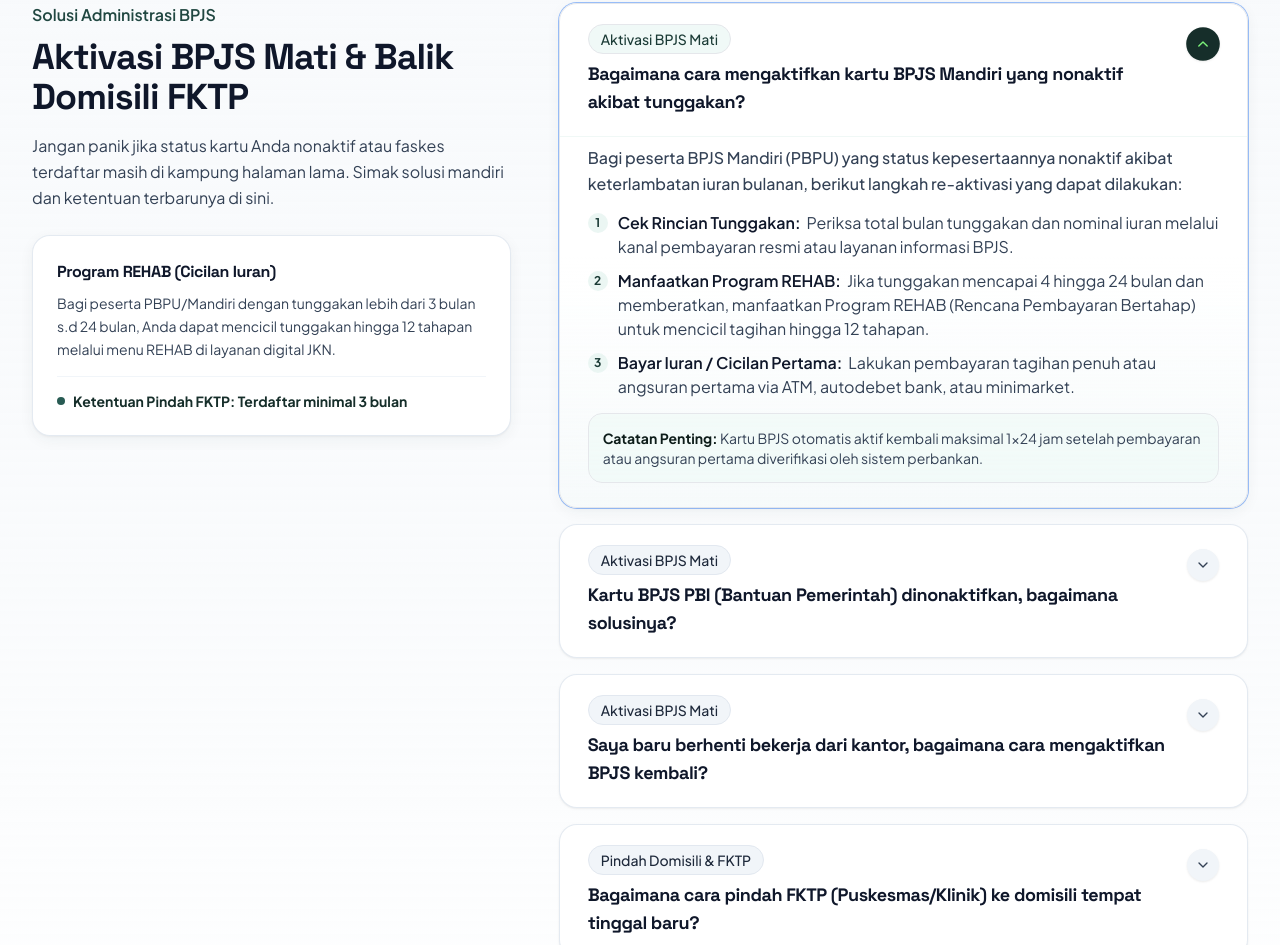
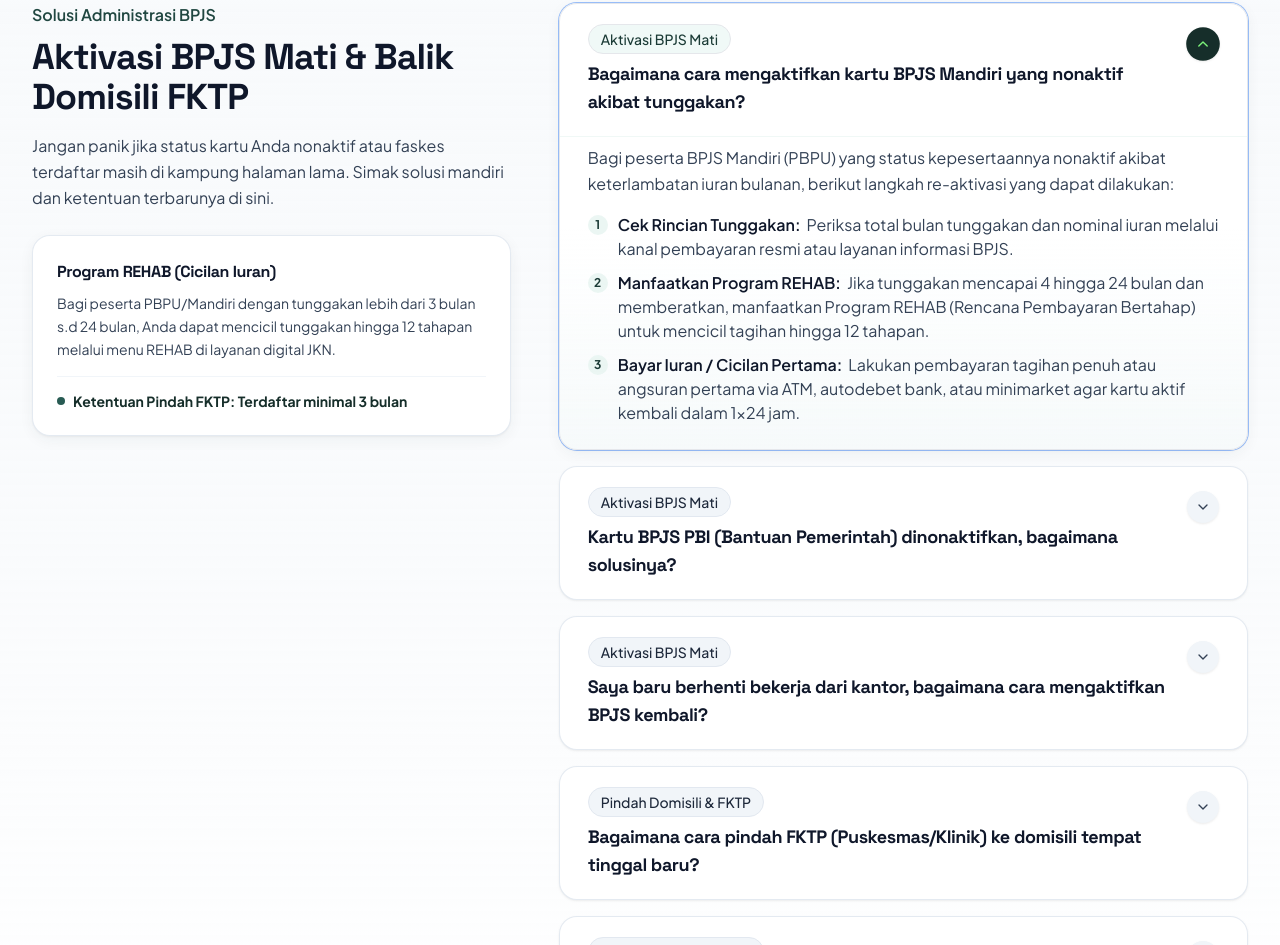
Before and after one commit to zaki-ramadhan/web_kkn, a React (Vite) app: page / in a window 1280 px wide. Shown: the part 5429-6374 px from the top of the page. Built offline with nearby package versions, Linux system fonts and the light colour scheme.

Commit message:
style: hapus boks catatan penting dari accordion dan integrasikan informasi secara alami ke dalam poin langkah

```diff
--- a/src/components/AccordionItem.jsx
+++ b/src/components/AccordionItem.jsx
@@ -49,19 +49,19 @@
       </button>
 
       {isOpen && (
-        <div className="px-6 sm:px-7 pb-6 pt-2 text-slate-800 text-sm sm:text-base leading-relaxed border-t border-brand-100/60 font-normal space-y-3.5">
+        <div className="px-6 sm:px-7 pb-6 pt-2 text-slate-800 text-sm sm:text-base leading-relaxed border-t border-brand-100/60 font-normal space-y-3">
           {typeof answer === 'string' ? (
             <p>{answer}</p>
           ) : (
             <>
               {answer.intro && (
-                <p className="text-slate-700 font-medium leading-relaxed">
+                <p className="text-slate-700 leading-relaxed font-normal">
                   {answer.intro}
                 </p>
               )}
 
               {answer.list && answer.list.length > 0 && (
-                <ul className="space-y-2.5 my-2">
+                <ul className="space-y-2.5 pt-1">
                   {answer.list.map((item, idx) => (
                     <li key={idx} className="flex items-start gap-2.5">
                       <span className="w-5 h-5 rounded-full bg-brand-100/80 text-brand-850 font-bold text-xs flex items-center justify-center shrink-0 mt-0.5">
@@ -79,13 +79,6 @@
                   ))}
                 </ul>
               )}
-
-              {answer.note && (
-                <div className="mt-3 p-3.5 rounded-xl bg-brand-50/70 border border-brand-200/70 text-xs sm:text-sm text-slate-700 leading-relaxed font-normal">
-                  <strong className="text-brand-950 font-bold">Catatan Penting: </strong>
-                  {answer.note}
-                </div>
-              )}
             </>
           )}
         </div>
--- a/src/data/bpjsData.js
+++ b/src/data/bpjsData.js
@@ -236,10 +236,9 @@
         },
         {
           title: 'Bayar Iuran / Cicilan Pertama',
-          text: 'Lakukan pembayaran tagihan penuh atau angsuran pertama via ATM, autodebet bank, atau minimarket.',
+          text: 'Lakukan pembayaran tagihan penuh atau angsuran pertama via ATM, autodebet bank, atau minimarket agar kartu aktif kembali dalam 1x24 jam.',
         },
       ],
-      note: 'Kartu BPJS otomatis aktif kembali maksimal 1x24 jam setelah pembayaran atau angsuran pertama diverifikasi oleh sistem perbankan.',
     },
   },
   {
@@ -262,7 +261,6 @@
           text: 'Jika membutuhkan pelayanan medis mendesak dan mampu secara ekonomi, Anda dapat beralih sementara ke BPJS Mandiri Kelas 3 (Rp 35.000/bulan).',
         },
       ],
-      note: 'Pengaktifan kembali PBI bansos sepenuhnya bergantung pada penetapan kuota Kemensos RI dan verifikasi Dinas Sosial setempat.',
     },
   },
   {
@@ -282,10 +280,9 @@
         },
         {
           title: 'Pembayaran Iuran Pertama',
-          text: 'Lakukan pembayaran iuran pertama untuk mengaktifkan kembali kartu secara langsung tanpa masa tunggu 14 hari.',
+          text: 'Lakukan pembayaran iuran pertama dalam kurun waktu 30 hari untuk mengaktifkan kembali kartu secara langsung tanpa masa tunggu.',
         },
       ],
-      note: 'Pastikan pengalihan segmen dilakukan dalam kurun waktu 30 hari sejak tanggal nonaktif dari perusahaan untuk menghindari tunggakan kumulatif.',
     },
   },
   {
@@ -308,7 +305,6 @@
           text: 'Perubahan faskes baru akan mulai berlaku efektif per tanggal 1 pada bulan berikutnya.',
         },
       ],
-      note: 'Selama masa tunggu hingga tanggal 1 bulan berikutnya, Anda tetap dapat berobat di faskes lama atau memanfaatkan kuota berobat luar faskes.',
     },
   },
   {
@@ -327,7 +323,6 @@
           text: 'Jika mengalami kondisi darurat medis yang mengancam nyawa, Anda dapat langsung mendatangi IGD rumah sakit mana saja tanpa rujukan.',
         },
       ],
-      note: 'Jika Anda menetap lebih dari 3 bulan di domisili baru, sangat dianjurkan untuk memindahkan FKTP secara permanen agar pelayanan lebih optimal.',
     },
   },
 ];
```
